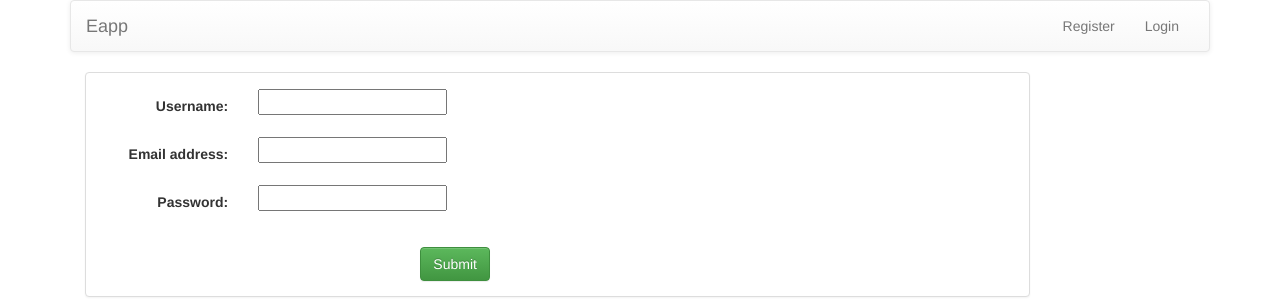
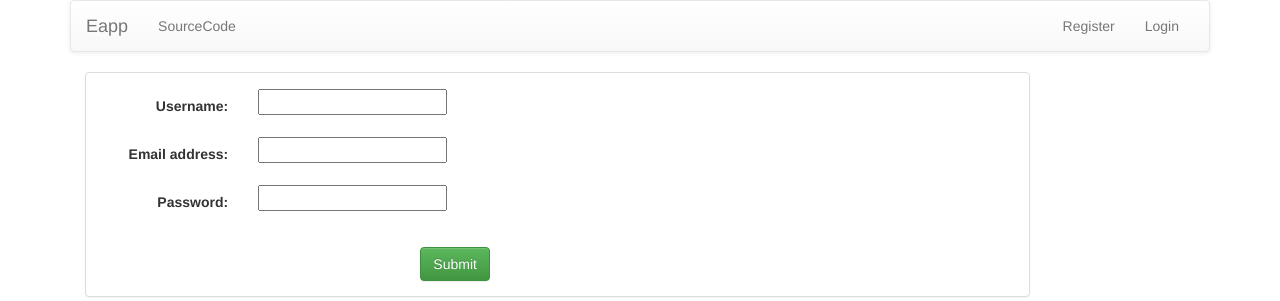
Before and after one commit to Ananthu/E-commerceApp-using-bootstrap, a Django app: a page that uses eapp/templates/eapp/base.html in a window 1280 px wide. Shown: the top 301 px of the page. Run offline with Django 3.2, Linux system fonts and the light colour scheme; parts of the project's set-up code (start-up, migrations or seed data) failed here and were passed over; some libraries are stand-ins or nearby versions.

Commit message:
source code link added

```diff
--- a/eapp/templates/eapp/base.html
+++ b/eapp/templates/eapp/base.html
@@ -30,6 +30,9 @@
 
 	    <!-- Collect the nav links, forms, and other content for toggling -->
 	    <div class="collapse navbar-collapse" id="bs-example-navbar-collapse-1">
+	      	<ul class="nav navbar-nav navbar-left">
+	        <li><a href="https://github.com/Ananthu/E-commerceApp-using-bootstrap">SourceCode</a></li>
+	        </ul>
 
 	      {% if request.user.is_authenticated %}
 	       	<ul class="nav navbar-nav navbar-right">
```
